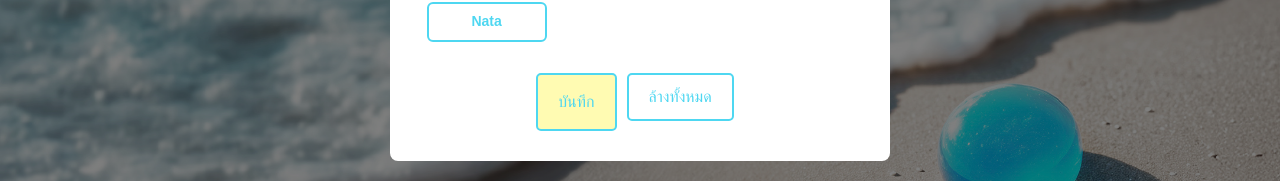
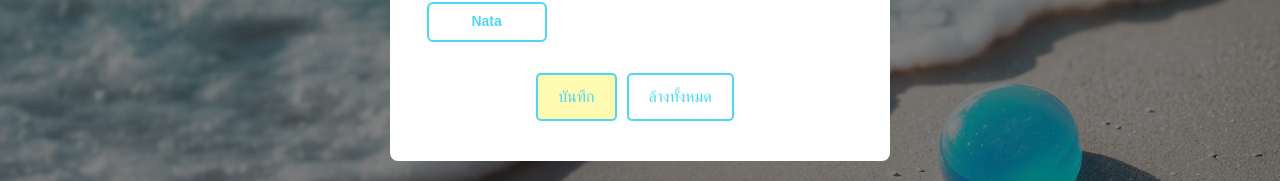
Before and after one commit to mypakamnd/hatobito-project, a Vue app in the folder hatobito-fan-website/: page /koiiro-planner in a window 1280 px wide. Both pictures are taken after a click on the button "เลือกเมมเบอร์". Shown: the part 485-666 px from the top of the page. Built offline with nearby package versions, Linux system fonts and the light colour scheme; a web font is replaced by a local one.

Commit message:
fix: save button in modal.

```diff
--- a/hatobito-fan-website/src/components/PlannerKoiiro.vue
+++ b/hatobito-fan-website/src/components/PlannerKoiiro.vue
@@ -31,7 +31,7 @@
           </li>
         </ul>
         <div class="btn-group">
-          <button @click="saveAndCloseModal" class="btn-click">บันทึก</button>
+          <button @click="saveAndCloseModal" class="save-btn">บันทึก</button>
           <button @click="clearSelection" class="btn-clear">ล้างทั้งหมด</button>
         </div>
       </div>
@@ -380,6 +380,22 @@ td {
   background-color: #4ed7f1;
 }
 
+.save-btn {
+  color: #4ed7f1;
+  background-color: #fffbb2;
+  padding: 10px 20px;
+  margin-right: 10px;
+  font-weight: 600;
+  border-radius: 5px;
+  margin: 5px 10px 20px 0px;
+  border: #4ed7f1 2px solid;
+}
+
+.save-btn:hover {
+  color: #f0faff;
+  background-color: #4ed7f1;
+}
+
 .btn-clear {
   color: #4ed7f1;
   background-color: #ffffff;
```
